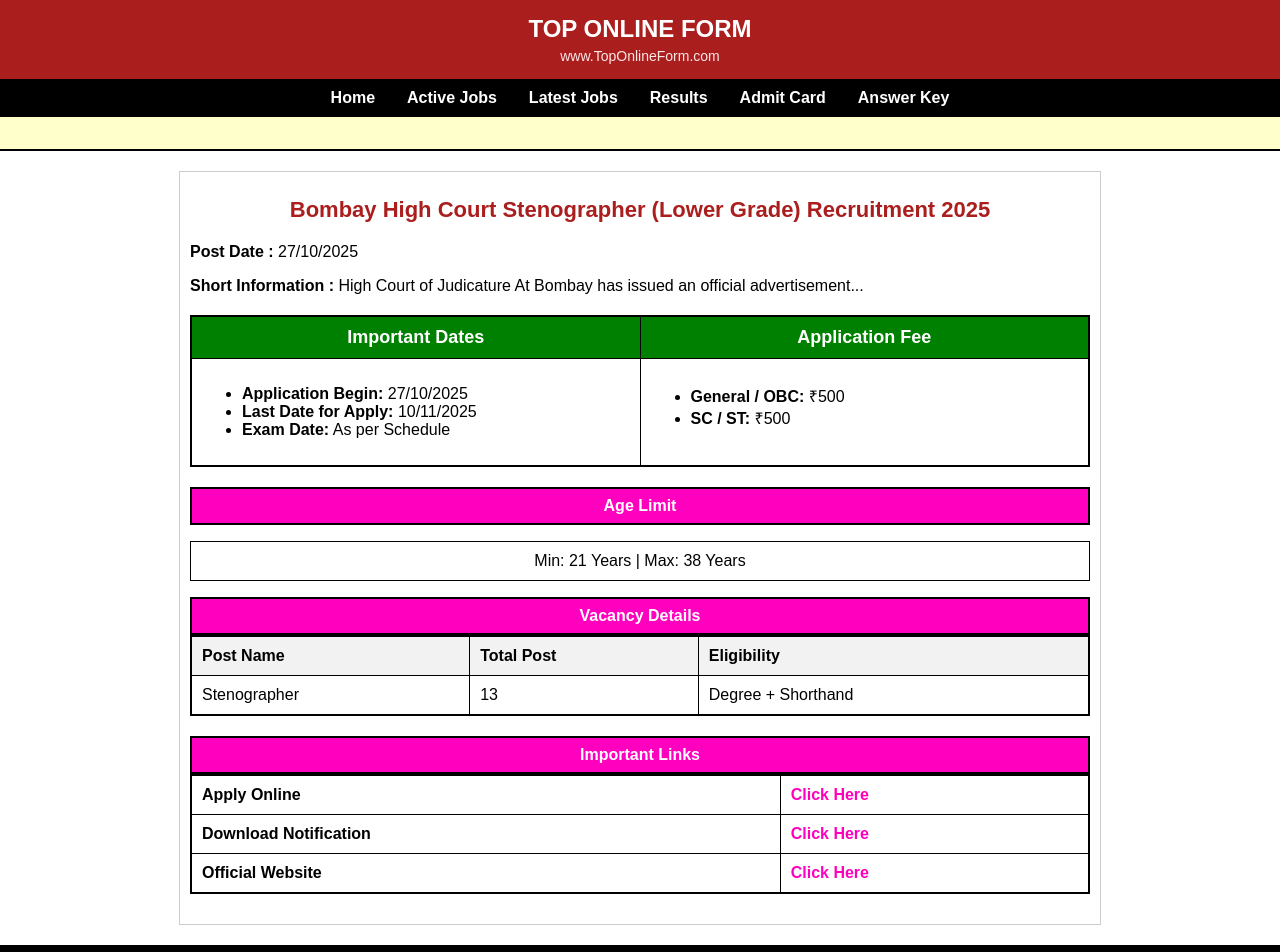
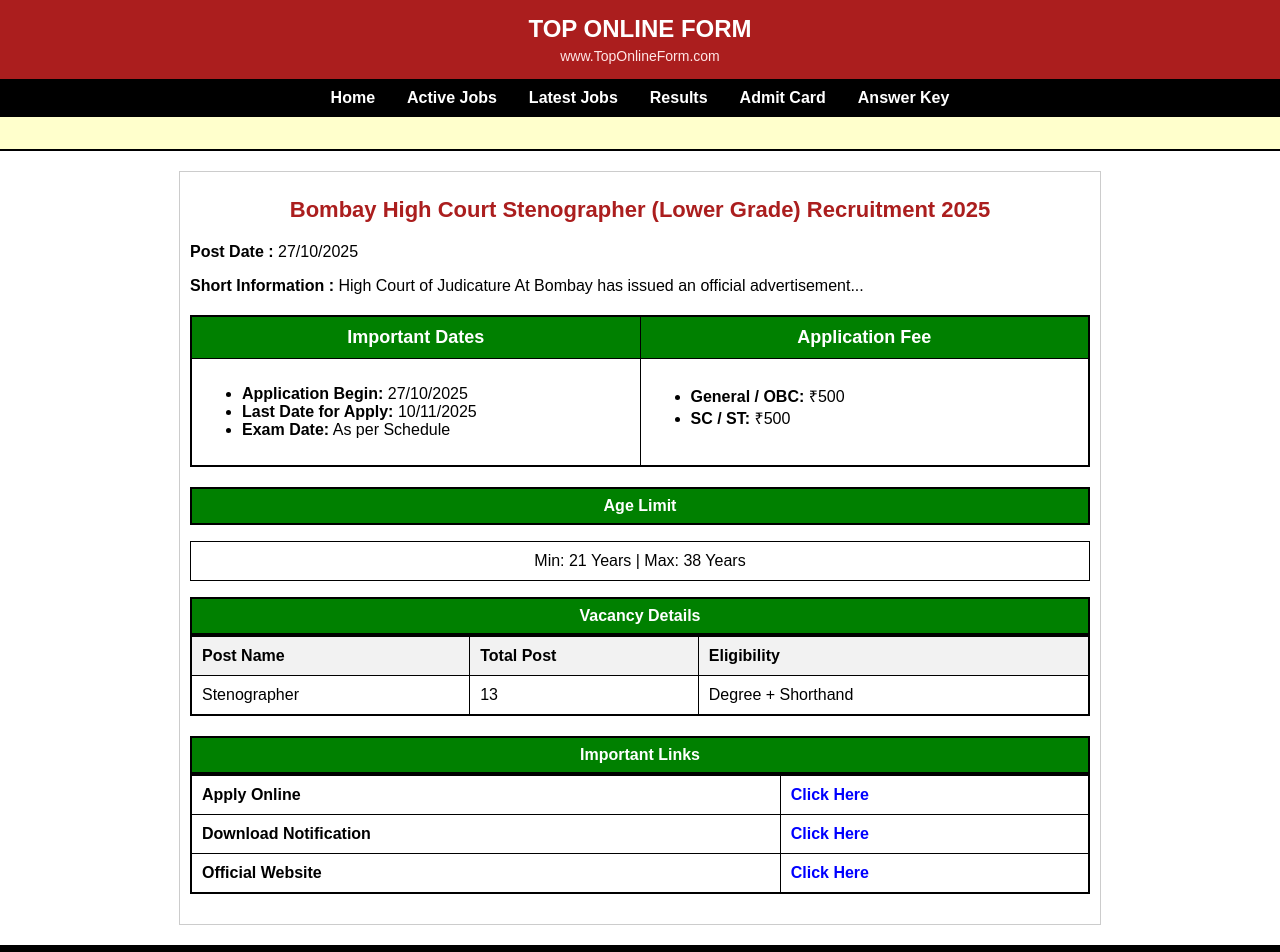
Before and after one commit to dr90929/govt-jobs-portal, a React (Vite) app: page /job/1 in a window 1280 px wide. Shown: the top 952 px of the page. Built offline with nearby package versions, Linux system fonts and the light colour scheme.

Commit message:
Update index.css

```diff
--- a/src/index.css
+++ b/src/index.css
@@ -1,6 +1,5 @@
 :root {
   --sarkari-red: #ab1e1e;
-  --sarkari-pink: #ff00bf;
   --sarkari-green: #008000;
   --border-color: #000000;
 }
@@ -115,6 +114,7 @@
   vertical-align: top;
 }
 
+/* Jo upar table headers hain wo Green rahenge */
 .green-header {
   background-color: var(--sarkari-green);
   color: white;
@@ -122,8 +122,10 @@
   font-size: 18px;
 }
 
+/* --- CHANGES HERE --- */
+/* Pehle ye Pink tha, ab Green kar diya hai */
 .section-header {
-  background-color: var(--sarkari-pink);
+  background-color: var(--sarkari-green);
   color: white;
   padding: 8px;
   text-align: center;
@@ -137,9 +139,11 @@
   font-weight: bold;
   text-decoration: none;
 }
+
+/* Link ka color Pink se Blue kar diya taaki saaf dikhe */
 .click-here {
   font-weight: bold;
-  color: var(--sarkari-pink) !important;
+  color: blue !important;
 }
 
 /* Mobile Responsive */
```
